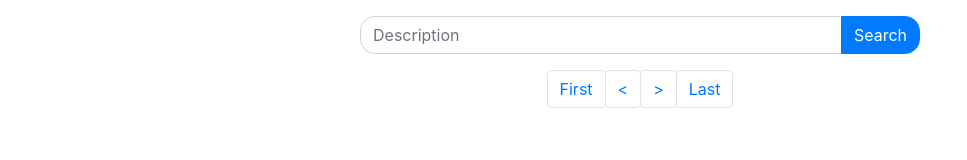
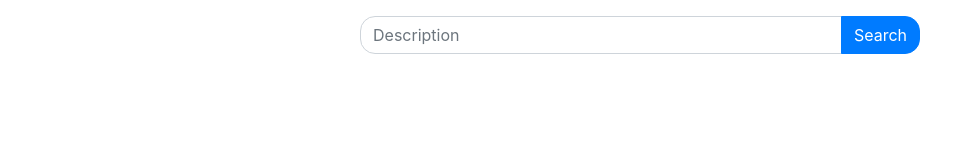
Before and after one commit to ImadSai/reactFirstProject, a React (Create React App) app: page /searchImages in a window 1280 px wide. Shown: the part 133-293 px from the top of the page, without its empty margins (0-967 px from the left). Built offline with nearby package versions, Linux system fonts and the light colour scheme.

Commit message:
Externalisation de la pagination

```diff
--- a/package.json
+++ b/package.json
@@ -14,6 +14,7 @@
     "axios": "^0.19.2",
     "boostrap": "^2.0.0",
     "bootstrap": "^4.4.1",
+    "bootswatch": "^4.4.1",
     "font-awesome": "^4.7.0",
     "react": "^16.13.1",
     "react-bootstrap": "^1.0.1",
--- a/src/App.js
+++ b/src/App.js
@@ -8,9 +8,6 @@ import { Switch, BrowserRouter as Router } from 'react-router-dom';
 
 // Boostrap
 import '../node_modules/bootstrap/dist/css/bootstrap.min.css';
-
-// Font-Awesome
-import '../node_modules/font-awesome/css/font-awesome.min.css';
 
 /* function App */
 const App = () =>  {
--- /dev/null
+++ b/src/Components/PaginationComponent.js
@@ -0,0 +1,94 @@
+import React, { Component } from "react";
+
+
+class PaginationComponent extends Component {
+
+    constructor(props) {
+        super(props);
+    };
+
+    goPage = (page) => {
+        console.log(page);
+        this.props.funtionToCall(page);
+    }
+
+    previousPage = () => {
+        if (this.props.actualPage > 1) {
+            this.props.funtionToCall(this.props.actualPage - 1);
+        }
+    };
+
+    nextPage = () => {
+        let nombreElements = this.props.totalElements == null ? 0 : this.props.totalElements;
+        let indexLastPage = Math.round(nombreElements / this.props.perPage)
+        if (this.props.actualPage < indexLastPage) {
+            this.props.funtionToCall(this.props.actualPage + 1);
+        }
+    };
+
+    getLastPage = () => {
+        let nombreElements = this.props.totalElements == null ? 0 : this.props.totalElements;
+        let indexLastPage = Math.round(nombreElements / this.props.perPage)
+        if (indexLastPage !== this.props.actualPage && nombreElements > 0) {
+            this.goPage(indexLastPage);
+        }
+    };
+
+    getFirstPage = () => {
+        let nombreElements = this.props.totalElements == null ? 0 : this.props.totalElements;
+        if (this.props.actualPage !== 1 && nombreElements > 0) {
+            this.goPage(1);
+        }
+    };
+
+    getListPagination = () => {
+        let nombreElements = this.props.totalElements == null ? 0 : this.props.totalElements;
+        let pages = Math.round(nombreElements / this.props.perPage);
+        let actualPage = this.props.actualPage;
+        if (isNaN(pages)) {
+            return [];
+        } else {
+            let tabPagination = [];
+            if ((actualPage - 3) > 0 && (actualPage + 4) <= pages) {
+                for (let i = (actualPage - 3); i < (actualPage + 4); i++) {
+                    tabPagination.push(i);
+                }
+            } else if ((actualPage - 3) <= 0) {
+                let fin = (actualPage + 6) > pages ? pages : 6;
+                for (let i = 1; i <= fin; i++) {
+                    tabPagination.push(i);
+                }
+            } else if ((actualPage + 3) >= pages) {
+                let debut = (pages - 6) < 1 ? 1 : (pages - 6);
+                for (let i = debut; i <= pages; i++) {
+                    tabPagination.push(i);
+                }
+            }
+            return tabPagination;
+        }
+    };
+
+    render() {
+        if(this.props.totalElements > 0 ) {
+            return (
+                <nav aria-label="Page navigation">
+                    <ul className="pagination justify-content-center">
+                        <li className="page-item"><button className="btn page-link" onClick={() => this.getFirstPage()}>First</button></li>
+                        <li className="page-item"><button className="btn page-link" onClick={() => this.previousPage()}> &#60; </button></li>
+                        {
+                            this.getListPagination().map((actual) =>
+                                <li className="page-item"><button className="btn page-link" style={{ backgroundColor: (actual === this.props.actualPage) ? 'rgb(212, 212, 212)' : 'transparent' }} onClick={() => this.goPage(actual)}>{actual}</button></li>
+                            )
+                        }
+                        <li className="page-item"><button className="btn page-link" onClick={() => this.nextPage()}> &#62; </button></li>
+                        <li className="page-item"><button className="btn page-link" onClick={() => this.getLastPage()}>Last</button></li>
+                    </ul>
+                </nav>
+            );
+        } else {
+            return null;
+        }
+    }
+}
+
+export default PaginationComponent;
--- a/src/Components/SearchImages.js
+++ b/src/Components/SearchImages.js
@@ -1,8 +1,8 @@
 import React, { Component } from "react";
 import axios from "axios";
+import InputTextSearch from './InputTextSearch';
 import ImageResultDisplay from './ImageResultDisplay';
-import InputTextSearch from './InputTextSearch';
-
+import PaginationComponent from './PaginationComponent';
 
 class SearchImages extends Component {
 
@@ -24,13 +24,15 @@ class SearchImages extends Component {
         this.setState({
             page: 1,
             rechercheTarget: target,
-        }, () => this.getImages());
+        }, () => this.getImages(1));
     };
 
     // Get Images Avec pagination et Target
-    getImages = () => {
-        window.scrollTo({ top: this.refSearchText.current.offsetTop, behavior: 'smooth'});
-        console.log(this.state.page);
+    getImages = (page) => {
+        window.scrollTo({ top: this.refSearchText.current.offsetTop, behavior: 'smooth' });
+        this.setState({
+            page: page
+        }, () =>
             axios.get(this.urlPics + "&per_page=" + this.state.perPage + "&page=" + this.state.page + "&q=" + this.state.rechercheTarget)
                 .then(response => {
                     this.setState({
@@ -40,80 +42,8 @@ class SearchImages extends Component {
                 })
                 .catch(err => {
                     console.error(err);
-            });
+                }));
     };
-
-    /******** PAGINATION *********/
-
-    goPage = (page) => {
-        this.setState({
-            page: page,
-        }, () => this.getImages());
-    }
-
-    previousPage = () => {
-        if (this.state.page > 1) {
-            let targetPage = this.state.page - 1;
-            this.setState({
-                page: targetPage
-            }, () => this.getImages());
-        }
-    };
-
-    nextPage = () => {
-        let nombreElements = this.state.res.totalHits == null ? 0 : this.state.res.totalHits;
-        let indexLastPage = Math.round(nombreElements / this.state.perPage)
-        if (this.state.page < indexLastPage) {
-            this.setState({
-                page: this.state.page + 1,
-            }, () => this.getImages());
-        }
-    };
-
-    getLastPage = () => {
-        console.log('Last page called');
-        let nombreElements = this.state.res.totalHits == null ? 0 : this.state.res.totalHits;
-        let indexLastPage = Math.round(nombreElements / this.state.perPage)
-        if (indexLastPage !== this.state.page && nombreElements > 0) {
-            this.goPage(indexLastPage);
-        }
-    };
-
-    getFirstPage = () => {
-        let nombreElements = this.state.res.totalHits == null ? 0 : this.state.res.totalHits;
-        if (this.state.page !== 1 && nombreElements > 0) {
-            this.goPage(1);
-        }
-    };
-
-    getListPagination = () => {
-        let nombreElements = this.state.res.totalHits == null ? 0 : this.state.res.totalHits;
-        let pages = Math.round(nombreElements / this.state.perPage);
-        let actualPage = this.state.page;
-        if (isNaN(pages)) {
-            return [];
-        } else {
-            let tabPagination = [];
-            if ((actualPage - 3) > 0 && (actualPage + 4) <= pages) {
-                for (let i = (actualPage - 3); i < (actualPage + 4); i++) {
-                    tabPagination.push(i);
-                }
-            } else if ((actualPage - 3) <= 0) {
-                let fin = (actualPage + 6) > pages ? pages : 6;
-                for (let i = 1; i <= fin; i++) {
-                    tabPagination.push(i);
-                }
-            } else if ((actualPage + 3) >= pages) {
-                let debut = (pages - 6) < 1 ? 1 : (pages - 6);
-                for (let i = debut; i <= pages; i++) {
-                    tabPagination.push(i);
-                }
-            }
-            return tabPagination;
-        }
-    };
-
-    /******** PAGINATION *********/
 
     // Render
     render() {
@@ -139,19 +69,8 @@ class SearchImages extends Component {
                 </div>
 
                 {/* Pagination */}
-                <nav aria-label="Page navigation">
-                    <ul className="pagination justify-content-center">
-                        <li className="page-item"><button className="btn page-link" onClick={() => this.getFirstPage()}>First</button></li>
-                        <li className="page-item"><button className="btn page-link" onClick={() => this.previousPage()}> &#60; </button></li>
-                        {
-                            this.getListPagination().map((actual) =>
-                                <li className="page-item"><button className="btn page-link" style={{ backgroundColor: (actual === this.state.page) ? 'rgb(212, 212, 212)' : 'transparent' }} onClick={() => this.goPage(actual)}>{actual}</button></li>
-                            )
-                        }
-                        <li className="page-item"><button className="btn page-link" onClick={() => this.nextPage()}> &#62; </button></li>
-                        <li className="page-item"><button className="btn page-link" onClick={() => this.getLastPage()}>Last</button></li>
-                    </ul>
-                </nav>
+                <PaginationComponent totalElements={this.state.res.totalHits} actualPage={this.state.page} perPage={this.state.perPage} funtionToCall={this.getImages} />
+
             </div>
         );
     }
```
Also changed, not shown: 1 other file (tests, documents, lock files or other folders). Lines whose indentation alone changed are shown as unchanged.
